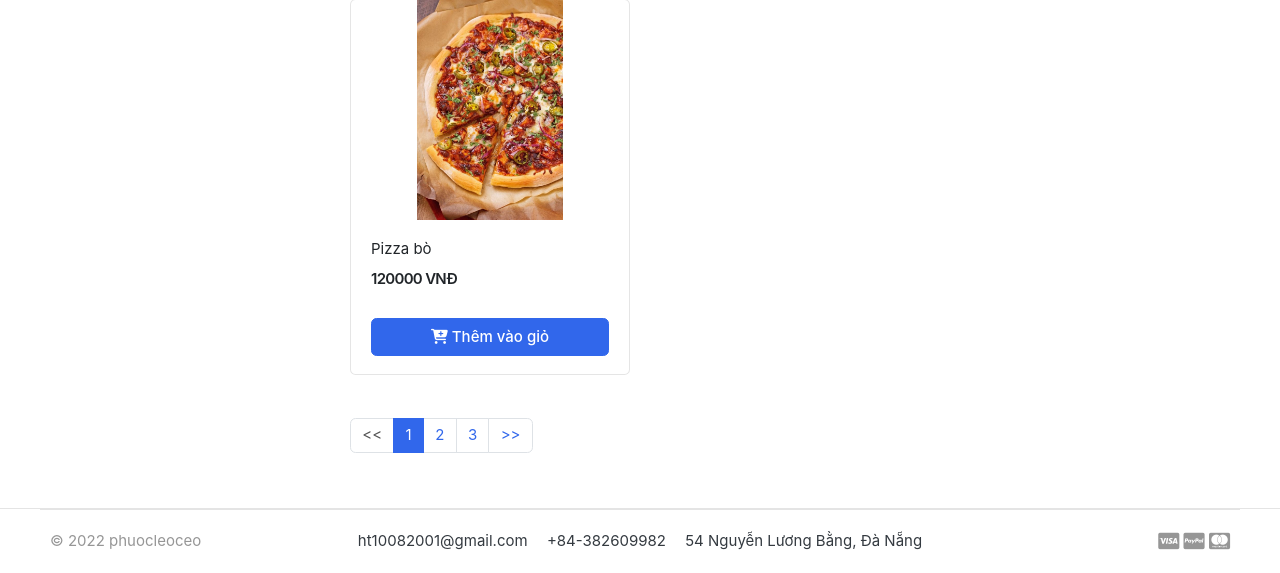
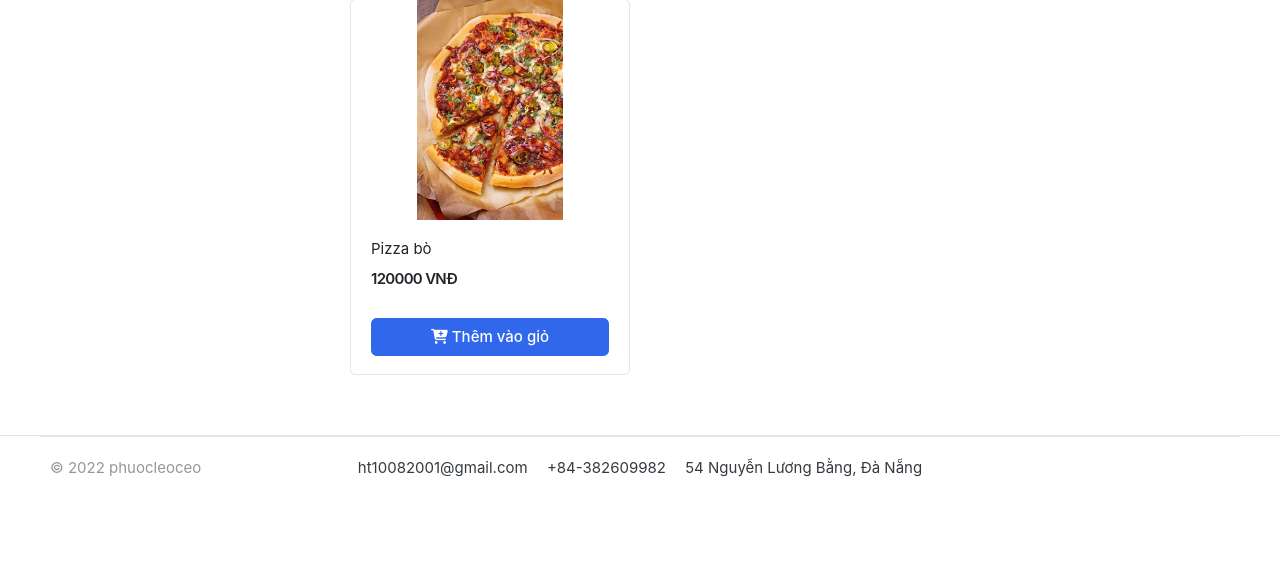
Before and after one commit to phuocleoceo/foodapp, a Django app: page /product/ in a window 1280 px wide. Shown: the part 3349-3922 px from the top of the page. After the commit the page ends 3826 px from the top, so only its background shows below. Run offline with Django 4.2, Linux system fonts and the light colour scheme; data comes from the database, SQL or seed files in the repository; both versions use the stored data as it was after the commit; some libraries are stand-ins or nearby versions; some web fonts are replaced.

Commit message:
Remove Pagination Product

```diff
--- a/templates/partial/footer.html
+++ b/templates/partial/footer.html
@@ -9,11 +9,6 @@
                 <span class="px-2">+84-382609982</span>
                 <span class="px-2">54 Nguyễn Lương Bằng, Đà Nẵng</span>
             </div>
-            <div class="col-md-2 text-md-right text-muted">
-                <i class="fab fa-lg fa-cc-visa"></i>
-                <i class="fab fa-lg fa-cc-paypal"></i>
-                <i class="fab fa-lg fa-cc-mastercard"></i>
-            </div>
         </section>
     </div>
 </footer>
--- a/templates/product/product.html
+++ b/templates/product/product.html
@@ -112,18 +112,6 @@
                     </div>
                     {% endfor %}
                 </div>
-
-
-                <nav class="mt-4" aria-label="Page navigation sample">
-                    <ul class="pagination">
-                        <li class="page-item disabled"><a class="page-link" href="#">&lt;&lt;</a></li>
-                        <li class="page-item active"><a class="page-link" href="#">1</a></li>
-                        <li class="page-item"><a class="page-link" href="#">2</a></li>
-                        <li class="page-item"><a class="page-link" href="#">3</a></li>
-                        <li class="page-item"><a class="page-link" href="#">&gt;&gt;</a></li>
-                    </ul>
-                </nav>
-
             </main>
         </div>
     </div>
```
Also changed, not shown: db.sqlite3.
